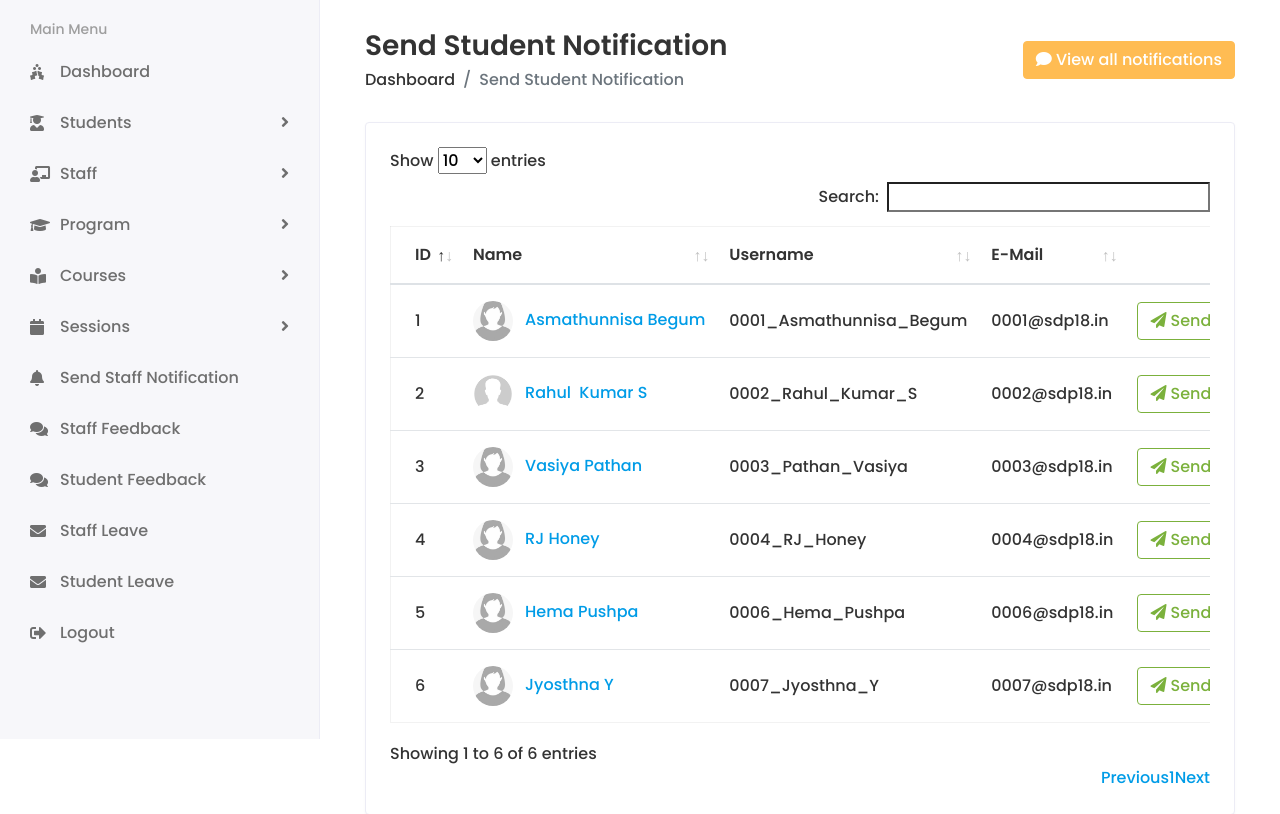
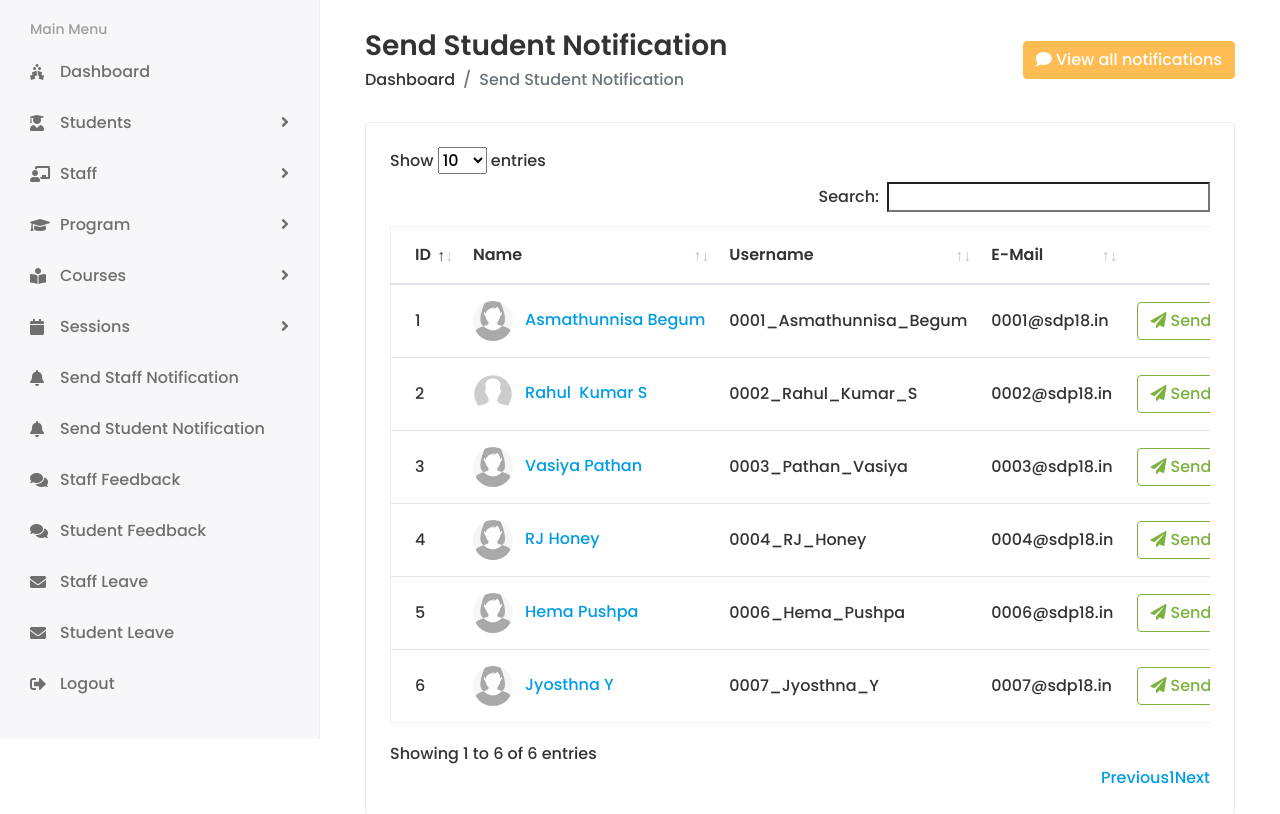
Before and after one commit to KoushikReddyB/Student-Learning-Management-System, a Django app: page /HOD/Student/Send_Notification in a window 1280 px wide. Shown: the part 61-875 px from the top of the page. Run offline with Django 4.2, Linux system fonts and the light colour scheme; a user stored in the database is signed in; data comes from the database, SQL or seed files in the repository; both versions use the stored data as it was after the commit; some libraries are stand-ins or nearby versions.

Commit message:
student_notifications

```diff
--- a/Studentlearningmanagementsystem/templates/HOD/student_notifications.html
+++ b/Studentlearningmanagementsystem/templates/HOD/student_notifications.html
@@ -116,8 +116,8 @@
     </div>
   </div>
 
-<!-- View Staff notifications Modal -->
-{% for i in staff %}
+<!-- View Student notifications Modal -->
+{% for i in student %}
 <div class="modal fade" id="sendnotification-{{forloop.counter}}" tabindex="-1" role="dialog" aria-labelledby="exampleModalCenterTitle" aria-hidden="true">
    <div class="modal-dialog modal-dialog-centered" role="document">
      <div class="modal-content">
@@ -128,11 +128,11 @@
          </button>
        </div>
        <div class="modal-body">
-         <form method="post" action="{% url 'staff_save_notifications' %}">
+         <form method="post" action="{% url 'student_save_notifications' %}">
             {% csrf_token %}
             <div class="form-group">
               <input class="form-control" placeholder="Write your message here" name="message">
-              <input type="hidden" name="staff_id" value="{{i.admin.id}}">
+              <input type="hidden" name="student_id" value="{{i.admin.id}}">
             </div>
             <!-- Change the button type to "submit" -->
             <button type="submit" class="btn btn-success btn-sm"><i class="fa fa-paper-plane"></i> Send Notification</button>
--- a/Studentlearningmanagementsystem/templates/includes/sidebar.html
+++ b/Studentlearningmanagementsystem/templates/includes/sidebar.html
@@ -51,13 +51,15 @@
             <li class = {% active_link 'staff_send_notifications' 'active' %}>
                <a href="{% url 'staff_send_notifications' %}"><i class="fa fa-bell"></i> <span>Send Staff Notification</span></a>
            </li>
-
+           <li class = {% active_link 'student_send_notifications' 'active' %}>
+            <a href="{% url 'student_send_notifications' %}"><i class="fa fa-bell"></i> <span>Send Student Notification</span></a>
+        </li>
            <li class = {% active_link 'staff_feedback_view' 'active' %}>
                <a href="{% url 'staff_feedback_view' %}"><i class="fa fa-comments"></i> <span>Staff Feedback</span></a>
            </li>
 
-           <li class = {% active_link 'Staff_Home' 'active' %}>
-               <a href="#"><i class="fa fa-comments"></i> <span>Student Feedback</span></a>
+           <li class = {% active_link 'student_feedback_view' 'active' %}>
+               <a href="$"><i class="fa fa-comments"></i> <span>Student Feedback</span></a>
            </li>
 
            <li class = {% active_link 'staff_leave_view' 'active' %}>
```
Also changed, not shown: Studentlearningmanagementsystem/app/migrations/0008_student_notifications.py (added), Studentlearningmanagementsystem/db.sqlite3.
